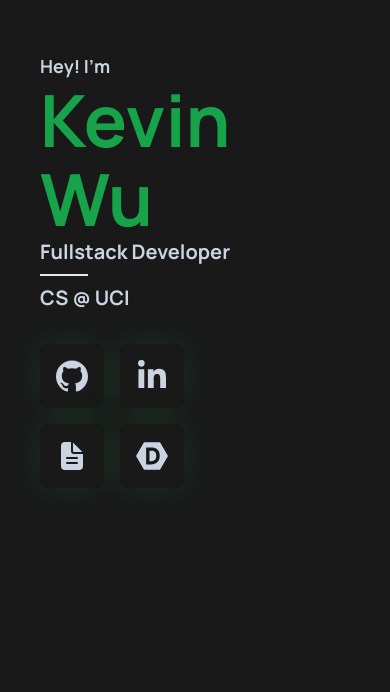
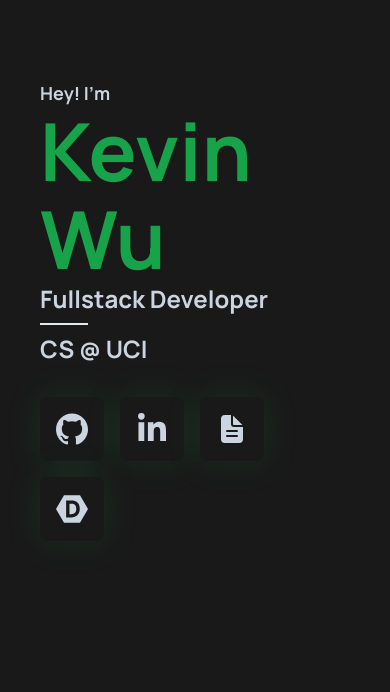
Before and after one commit to KevinWu098/website, a Next.js app: page / in a window 390 px wide. Shown: the part 152-844 px from the top of the page. Built offline with nearby package versions, Linux system fonts and the light colour scheme.

Commit message:
feat: update hero responsiveness

```diff
--- a/src/components/hero/Hero.tsx
+++ b/src/components/hero/Hero.tsx
@@ -24,7 +24,7 @@ const Hero = () => {
                         <h1
                             className={cn(
                                 "font-bold bg-green-600 bg-blend-overlay inline-block text-transparent bg-clip-text",
-                                "text-7xl xs:text-8xl sm:text-[7.5rem] lg:text-[10rem] xl:text-[12rem] 2xl:text-[14rem] lg:leading-none leading-[1.1]",
+                                "text-[5rem] xs:text-8xl sm:text-[7.5rem] lg:text-[10rem] xl:text-[12rem] 2xl:text-[14rem] lg:leading-none leading-[1.1]",
                             )}
                             data-aos="fade-up"
                             data-aos-duration="1000"
@@ -34,7 +34,7 @@ const Hero = () => {
                             Kevin Wu
                         </h1>
                         <span
-                            className="text-xl sm:text-2xl lg:text-4xl font-bold flex justify-center xs:items-center space-y-2 xs:space-y-0 xs:space-x-4 flex-col xs:flex-row"
+                            className="text-2xl lg:text-4xl font-bold flex justify-center xs:items-center space-y-2 xs:space-y-0 xs:space-x-4 flex-col xs:flex-row"
                             data-aos="fade-up"
                             data-aos-duration="1000"
                             data-aos-delay="600"
--- a/src/components/hero/Links.tsx
+++ b/src/components/hero/Links.tsx
@@ -63,9 +63,14 @@ const Links = () => {
                 ))}
             </div>
 
-            <div className="pt-8 -mb-24 grid grid-cols-2 xs:grid-cols-4 md:hidden w-fit gap-4">
+            <div className="pt-8 -mb-44 xs:-mb-24 grid grid-cols-3 xs:grid-cols-4 md:hidden w-fit gap-4">
                 {LINKS.map((item) => (
-                    <Link href={item.link} key={item.id}>
+                    <Link
+                        href={item.link}
+                        referrerPolicy="no-referrer"
+                        target="_blank"
+                        key={item.id}
+                    >
                         <div className="w-fit p-4 rounded-lg drop-shadow-[0_0px_16px_rgba(35,196,93,0.125)] bg-[#191919] hover:scale-105 hover:drop-shadow-[0_0px_16px_rgba(35,196,93,0.25)]">
                             {item.icon}
                         </div>
```
